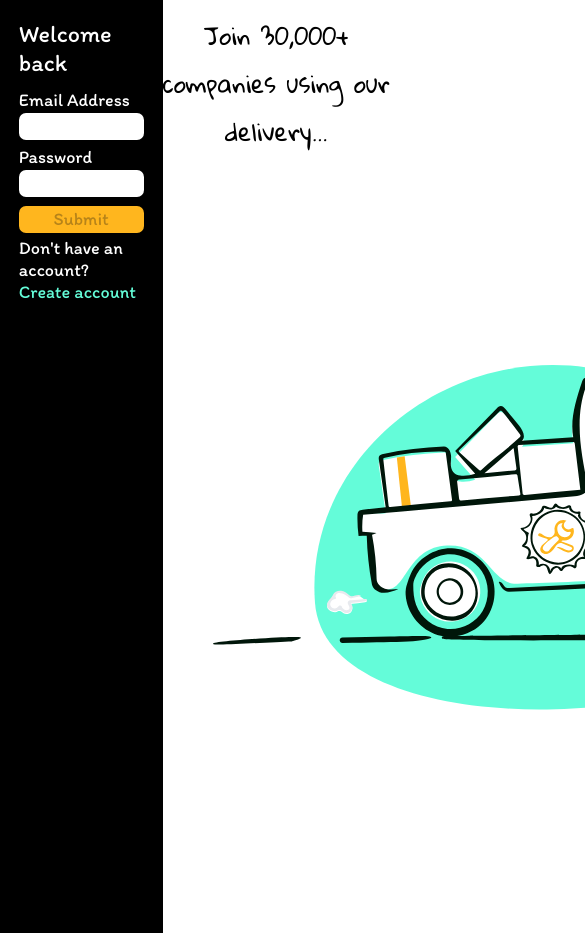
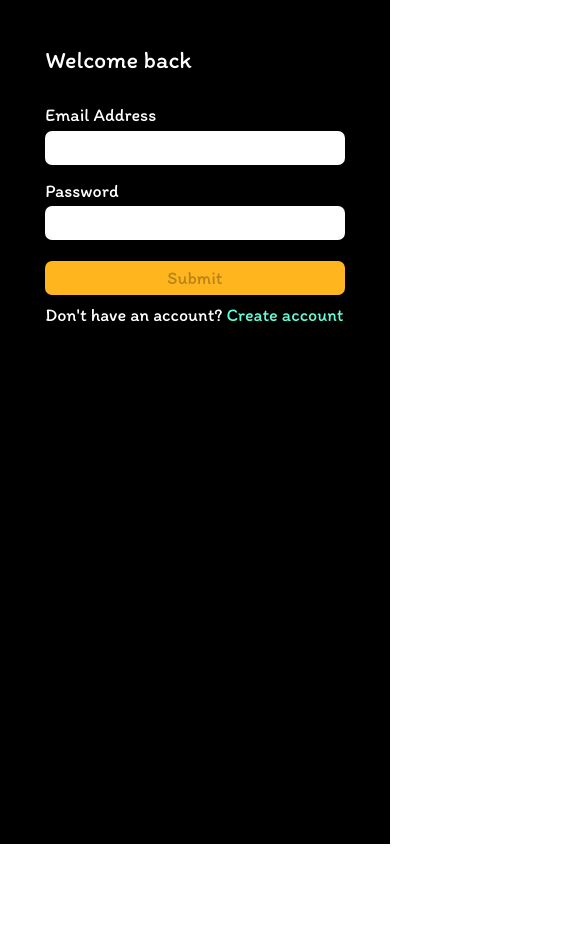
Before and after one commit to ike-njoku/unighana, an Angular app: page /login in a window 390 px wide. Shown: the top 933 px of the page, 585 px wide, since content can reach past the window. After the commit the page ends 844 px from the top, so only its background shows below. Built offline with nearby package versions, Linux system fonts and the light colour scheme.

Commit message:
done with UI

```diff
--- a/src/app/login/login.component.html
+++ b/src/app/login/login.component.html
@@ -1,5 +1,5 @@
-<div class="grid full-height">
-  <div class="col-5 pad-2 secondary-text form-container">
+<div class="grid full-height container">
+  <div class="col-5 pad-2 secondary-text form-container col-sm-12">
     <form [formGroup]="signUpForm" class="grid pad-10">
       <div class="col-12 header">
         <h1>Welcome back</h1>
@@ -20,7 +20,7 @@
         </a> </div>
     </form>
   </div>
-  <div class="col-7 text-center">
+  <div class="col-7 text-center hide-small-screen full-height">
     <div class="welcome-note secondary-font">
       <h1>
         <b>
--- a/src/app/register/register.component.css
+++ b/src/app/register/register.component.css
@@ -7,6 +7,10 @@
   margin-bottom: 10%;
   font-size: larger;
 }
+.container {
+  overflow: hidden;
+}
+
 a {
   text-decoration: none;
   color: #64FCD8;
--- a/src/app/register/register.component.html
+++ b/src/app/register/register.component.html
@@ -1,5 +1,5 @@
-<div class="grid full-height">
-  <div class="col-5 pad-2 secondary-text form-container">
+<div class="grid full-height container">
+  <div class="col-5 pad-2 secondary-text form-container col-sm-12">
     <form [formGroup]="signUpForm" class="grid pad-10">
       <div class="col-12 header">
         <h1>Create your account</h1>
@@ -39,7 +39,7 @@
          </div>
     </form>
   </div>
-  <div class="col-7 text-center">
+  <div class="col-7 text-center hide-small-screen full-height">
     <div class="welcome-note secondary-font">
       <h1>
         <b>
--- a/src/styles.css
+++ b/src/styles.css
@@ -219,6 +219,16 @@ body {
   animation-timing-function: ease-in;
 }
 
+@media (max-width: 720px) {
+  .col-sm-12 {
+    grid-column: span 12;
+  }
+
+  .hide-small-screen {
+    display: none;
+  }
+}
+
 
 /* keyframes */
 
```
